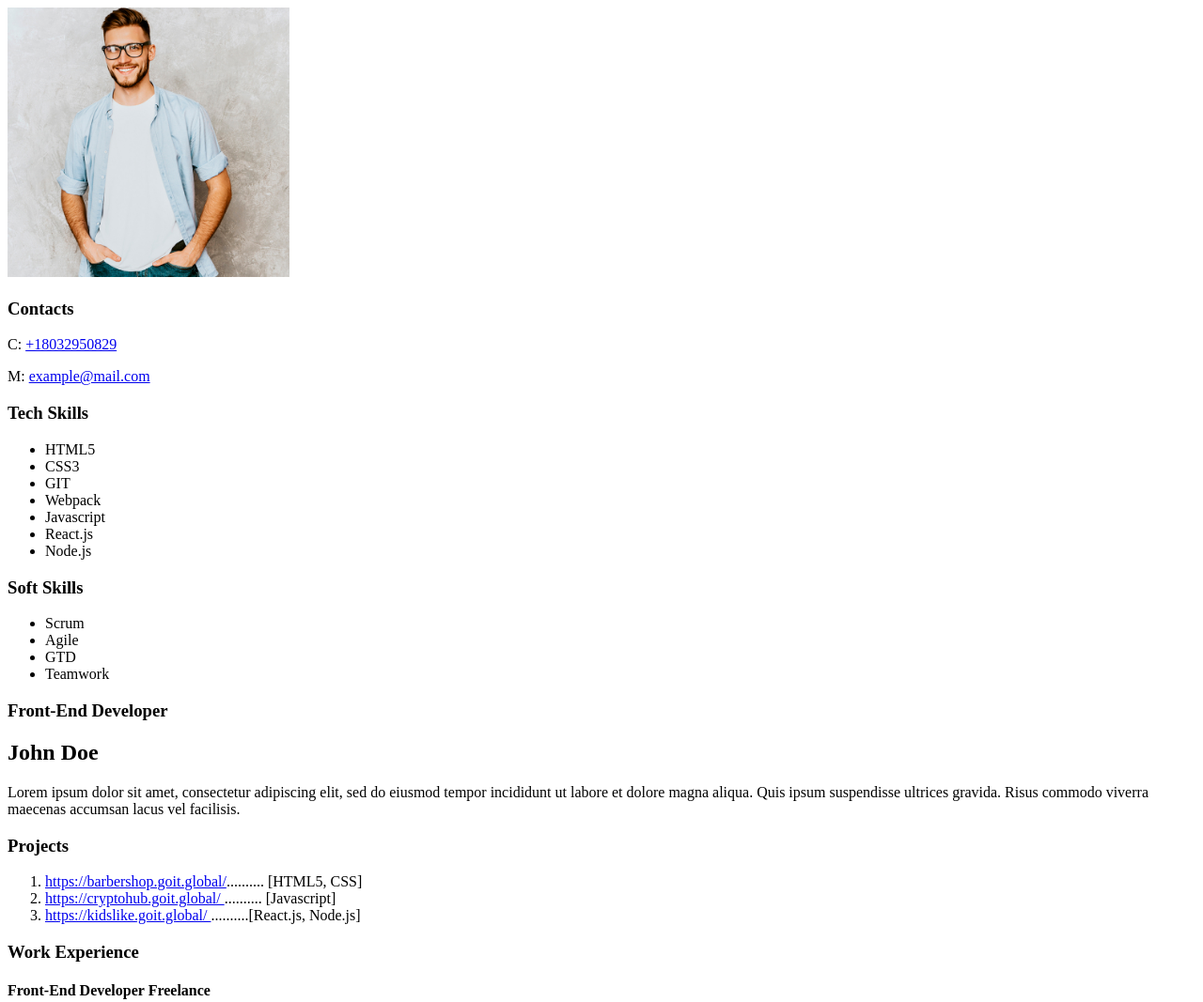
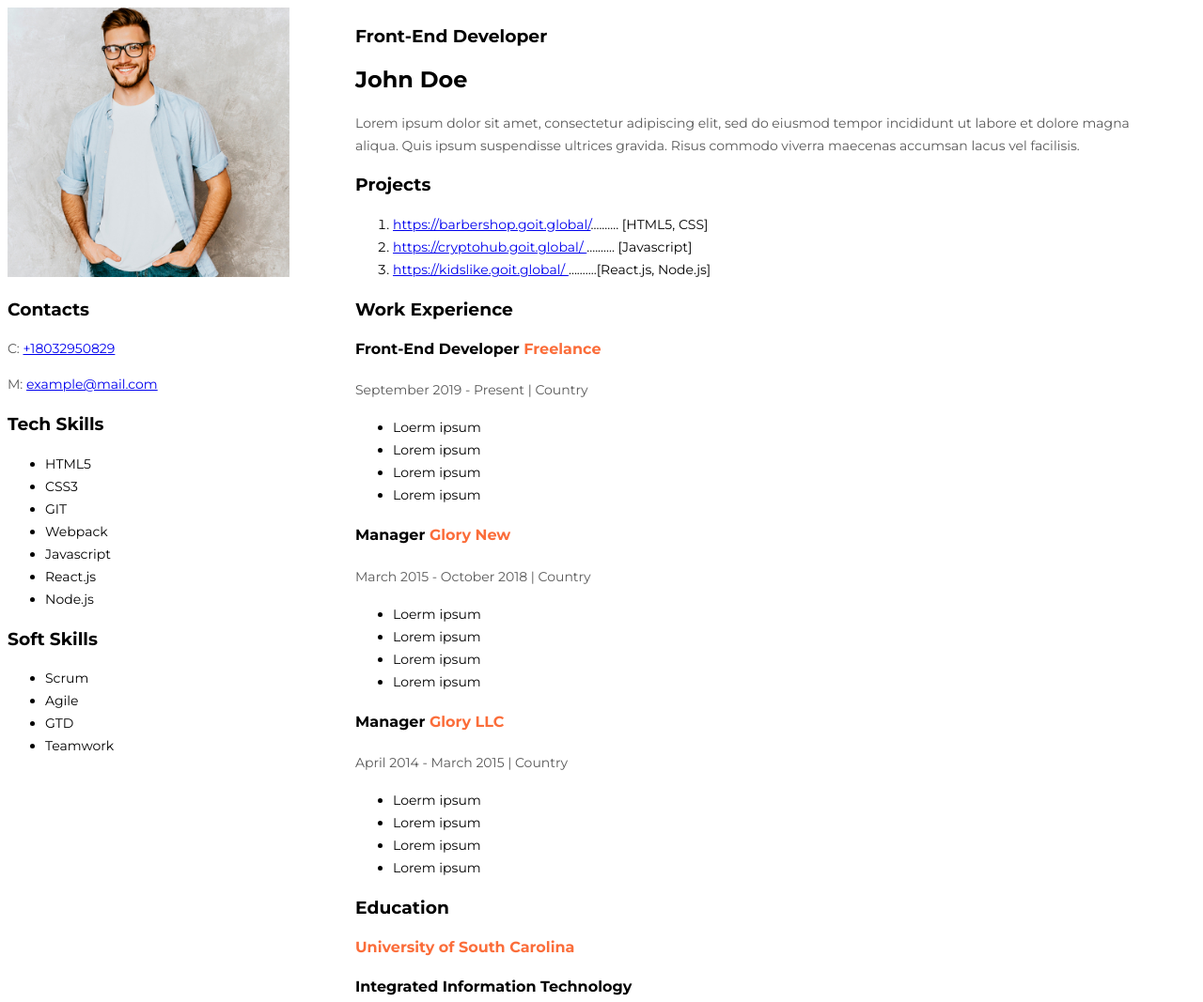
Before and after one commit to freddiet803/resumeplay, a plain HTML site: page index.html in a window 1280 px wide. Shown: the top 1067 px of the page at 94% size. Drawn offline with Linux system fonts and the light colour scheme.

Commit message:
adding css styles

```diff
--- /dev/null
+++ b/css/styles.css
@@ -0,0 +1,47 @@
+body{
+    background-color: rgba(255,255,255,1);
+    font-family: 'Montserrat', sans-serif;
+    display: flex;
+    flex-direction: row;
+    max-width: 1200px;
+
+}
+
+p{
+
+    font-style: normal;
+    font-weight: 400;
+    font-size: 14px;
+    line-height: 24px;
+    color: #595959;
+}
+h4{
+    font-style: normal;
+    font-weight: 700;
+    font-size: 16px;
+    line-height: 20px;
+    color: #000000;
+}
+
+li{
+    font-style: normal;
+    font-weight: 400;
+    font-size: 14px;
+    line-height: 24px;
+}
+
+.work-experience .subtitle{
+    color: rgba(251,109,58,1);
+
+}
+.subtitle{
+    color: rgba(251,109,58,1);
+}
+
+.sidebar {
+    width: 370px;
+}
+
+.main-section {
+    width: calc(100% - 370px);
+}
--- a/index.html
+++ b/index.html
@@ -5,11 +5,14 @@
         <meta http-equiv="X-UA-Compatible" content="IE=edge">
         <meta name="viewport" content="width=device-width initial-scale=1.0">
         <title>My Resume</title>
-
+        <link rel="stylesheet" href="./css/styles.css"/>
+        <link rel="preconnect" href="https://fonts.googleapis.com">
+        <link rel="preconnect" href="https://fonts.gstatic.com" crossorigin>
+        <link href="https://fonts.googleapis.com/css2?family=Montserrat:wght@400;700&display=swap" rel="stylesheet">
     </head>
     <body>
 
-        <section> <!--left section - sidebar-->
+        <section class="sidebar"> <!--left section - sidebar-->
             <img src="./images/goitimage.jpg" alt="profile picture" width="300px"/>
             <div><!--contacts-->
                 <h3>Contacts</h3>
@@ -46,7 +49,7 @@
         </section>
 
 
-        <section> <!--right section-->
+        <section class="main-section"> <!--right section-->
         <!--Summary Section-->
         <div>
             <h3>Front-End Developer</h3>
@@ -63,10 +66,11 @@
             </ol>
         </div>
         <!--Work Experience Section-->
-        <div>
+        <div class="work-experience">
+            <h3>Work Experience</h3>
             <div> <!--first work experience-->
-            <h3>Work Experience</h3>
-            <h4>Front-End Developer Freelance</h4>
+
+            <h4>Front-End Developer <span class="subtitle">Freelance</span></h4>
             <p>September 2019 - Present | Country</p>
             <ul>
                 <li>Loerm ipsum</li>
@@ -76,7 +80,7 @@
             </ul>
             </div>
             <div> <!--second work experience-->
-            <h4>Manager Glory New</h4>
+            <h4>Manager <span class="subtitle">Glory New</span></h4>
             <p>March 2015 - October 2018 | Country</p>
             <ul>
                 <li>Loerm ipsum</li>
@@ -86,7 +90,8 @@
             </ul>
             </div>
             <div> <!--third work experience-->
-            <h4>Manager Glory LLC</h4>
+
+            <h4>Manager <span class="subtitle">Glory LLC</span></h4>
             <p>April 2014 - March 2015 | Country</p>
             <ul>
                 <li>Loerm ipsum</li>
@@ -99,7 +104,7 @@
         <!--Education Section-->
         <div>
             <h3>Education</h3>
-            <h4>University of South Carolina</h4>
+            <h4 class="subtitle">University of South Carolina</h4>
             <h4>Integrated Information Technology</h4>
             <p>August 2013 - December 2017 | Country</p>
 
```
